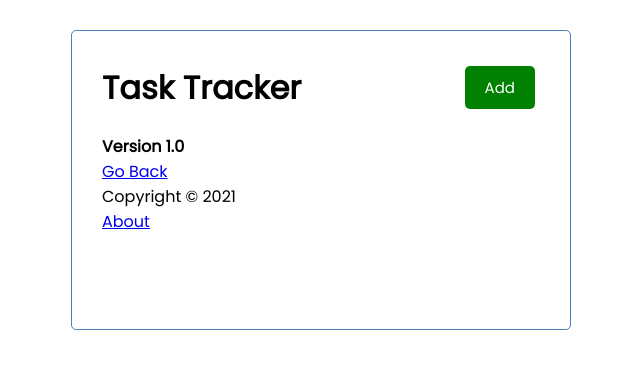
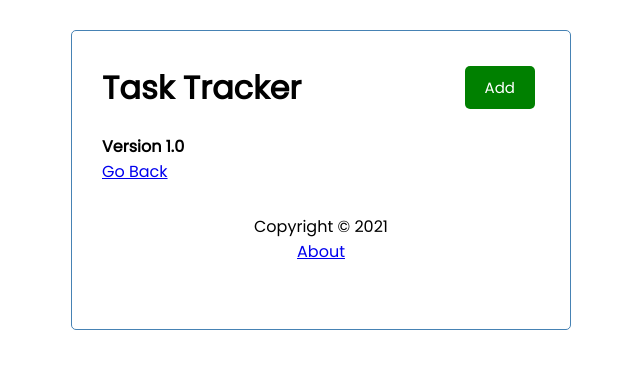
Before and after one commit to YawTeh/MERN-AlphaTaskerteers, a React (Create React App) app: page / in a window 1280 px wide. Shown: the top 368 px of the page, without its empty margins (319-959 px from the left). Built offline with nearby package versions, Linux system fonts and the light colour scheme; data requests are answered from the project's data file.

Commit message:
Added Footer Styling

```diff
--- a/src/index.css
+++ b/src/index.css
@@ -101,3 +101,8 @@ body {
   flex: 2;
   height: 20px;
 }
+
+footer {
+  margin-top: 30px;
+  text-align: center;
+}
```
